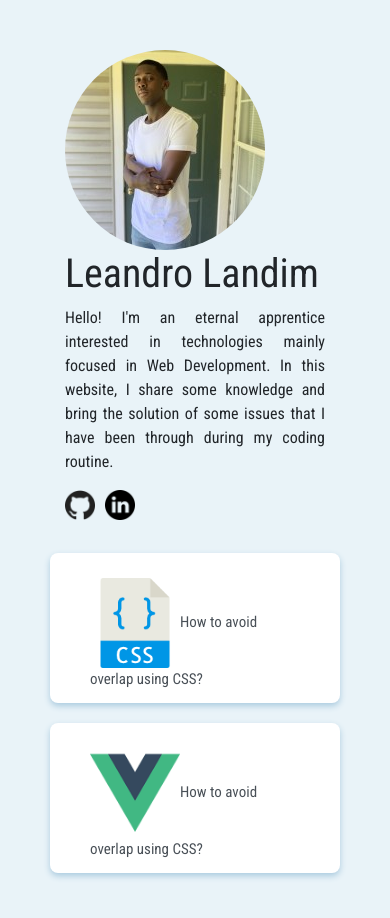
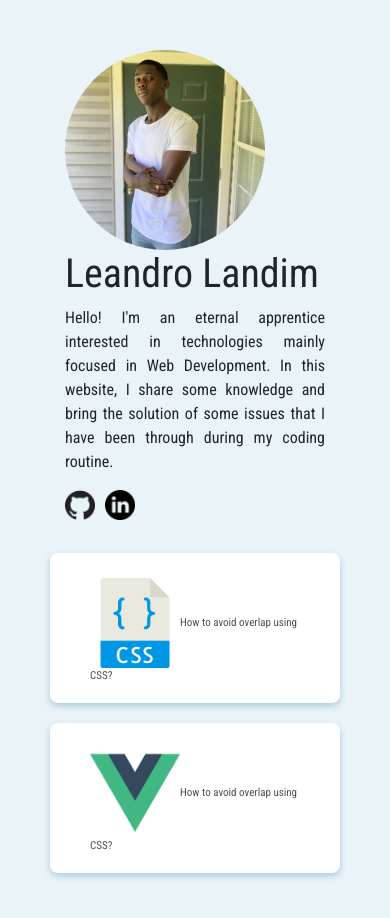
Before and after one commit to Syiabonga/My-Website, a Vue app: page / in a window 390 px wide. Shown: the top 918 px of the page. Built offline with nearby package versions, Linux system fonts and the light colour scheme.

Commit message:
add publication section

```diff
--- a/src/components/Home.vue
+++ b/src/components/Home.vue
@@ -13,16 +13,18 @@
             <a href="https://github.com/Syiabonga">
               <img class="icon" src="../assets/github.png" alt="">
             </a>
-            <img class="icon" src="../assets/linkedin.png" alt="" style="margin-left: 10px;">
+            <a href="https://www.linkedin.com/in/leandro-landim-28349313a/">
+              <img class="icon" src="../assets/linkedin.png" alt="" style="margin-left: 10px;">
+            </a>
           </div>
         </div>
         <div class="section-publication">
-          <div class="row">
+          <div class="row" v-if="!pubOpen">
             <div class="col-md-2 hide-xs"></div>
             <div class="col-md-4 pub-card">
               <div style="padding:25px;">
                 <img src="../assets/css.png" alt="">
-                <a href="#">
+                <a href="#" @click="openPublication">
                   <span>How to avoid overlap using CSS?</span>
                 </a>
               </div>
@@ -30,12 +32,24 @@
             <div class="col-md-4 pub-card">
               <div style="padding:25px;">
                 <img src="../assets/logo.png" alt="">
-                <a href="#">
+                <a href="#" @click="openPublication">
                   <span>How to avoid overlap using CSS?</span>
                 </a>
               </div>
             </div>
             <div class="col-md-2 hide-xs"></div>
+          </div>
+          <div class="row text-center" v-if="pubOpen" style="margin-top:20px;">
+            <div class="col-md-3 hide-xs"></div>
+            <div class="col-md-6">
+              <hr>
+              <h2 style="color:#495057;">How to avoid overlap using CSS?</h2>
+              <a href="#" @click="closePublication" style="float:right;">
+                <img src="../assets/back.png" alt="" style="width:15px;height:15px">
+                voltar
+              </a>
+            </div>
+            <div class="col-md-3 hide-xs"></div>
           </div>
         </div>
       </div>
@@ -44,6 +58,19 @@
 <script>
 export default {
   name: 'Home',
+  data() {
+    return {
+      pubOpen: false,
+    };
+  },
+  methods: {
+    openPublication() {
+      this.pubOpen = true;
+    },
+    closePublication() {
+      this.pubOpen = false;
+    },
+  },
 };
 </script>
 <style scoped>
@@ -59,6 +86,9 @@ export default {
 }
 .section-publication{
   margin-top: 5%;
+}
+.section-publication a{
+  text-decoration: none;
 }
 .section-publication img{
   width: 90px;
@@ -92,12 +122,10 @@ export default {
   color: #0096e6;
 }
 @media screen and (max-width: 736px) {
-.section-publication{
-  font-size: 11px;
-}
 .section-publication .pub-card{
   margin-top: 20px;
   width: 100%;
+  font-size: 11px;
 }
 }
 </style>
```
Also changed, not shown: src/assets/back.png (added).
